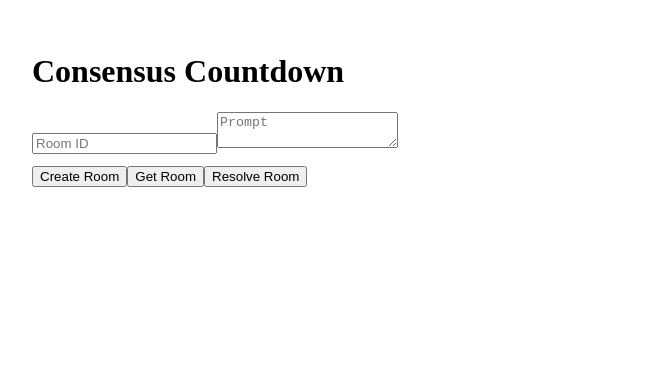
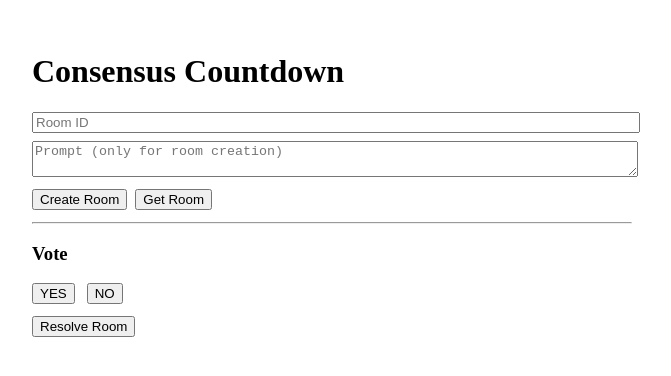
Before and after one commit to emark-cloud/consensus-countdown, a Next.js app: page / in a window 1280 px wide. Shown: the top 376 px of the page, without its empty margins (308-979 px from the left). Built offline with nearby package versions, Linux system fonts and the light colour scheme; what @genlayer/client would draw is missing.

Commit message:
Update page.tsx

```diff
--- a/app/page.tsx
+++ b/app/page.tsx
@@ -9,32 +9,46 @@ export default function Home() {
   const [roomId, setRoomId] = useState("");
   const [prompt, setPrompt] = useState("");
   const [output, setOutput] = useState<any>(null);
+  const [status, setStatus] = useState<string>("");
 
   async function createRoom() {
+    setStatus("Creating room...");
     await genlayer.callContract({
       contractAddress: CONTRACT,
       method: "create_room",
-      args: [roomId, prompt]
+      args: [roomId, prompt],
     });
-    alert("Room created");
+    setStatus("Room created");
+  }
+
+  async function submitVote(vote: "yes" | "no") {
+    setStatus(`Submitting ${vote.toUpperCase()} vote...`);
+    await genlayer.callContract({
+      contractAddress: CONTRACT,
+      method: "submit_vote",
+      args: [roomId, vote],
+    });
+    setStatus(`Vote ${vote.toUpperCase()} submitted`);
   }
 
   async function getRoom() {
     const res = await genlayer.readContract({
       contractAddress: CONTRACT,
       method: "get_room",
-      args: [roomId]
+      args: [roomId],
     });
     setOutput(res);
   }
 
   async function resolveRoom() {
+    setStatus("Resolving via Optimistic Democracy...");
     const res = await genlayer.callContract({
       contractAddress: CONTRACT,
       method: "resolve_room",
-      args: [roomId]
+      args: [roomId],
     });
     setOutput(res);
+    setStatus("Resolution complete");
   }
 
   return (
@@ -44,23 +58,38 @@ export default function Home() {
       <input
         placeholder="Room ID"
         value={roomId}
-        onChange={e => setRoomId(e.target.value)}
+        onChange={(e) => setRoomId(e.target.value)}
+        style={{ width: "100%", marginBottom: 8 }}
       />
 
       <textarea
-        placeholder="Prompt"
+        placeholder="Prompt (only for room creation)"
         value={prompt}
-        onChange={e => setPrompt(e.target.value)}
+        onChange={(e) => setPrompt(e.target.value)}
+        style={{ width: "100%", marginBottom: 8 }}
       />
 
-      <div style={{ marginTop: 12 }}>
+      <div style={{ display: "flex", gap: 8, marginBottom: 12 }}>
         <button onClick={createRoom}>Create Room</button>
         <button onClick={getRoom}>Get Room</button>
-        <button onClick={resolveRoom}>Resolve Room</button>
       </div>
 
+      <hr />
+
+      <h3>Vote</h3>
+      <div style={{ display: "flex", gap: 12, marginBottom: 12 }}>
+        <button onClick={() => submitVote("yes")}>YES</button>
+        <button onClick={() => submitVote("no")}>NO</button>
+      </div>
+
+      <button onClick={resolveRoom}>Resolve Room</button>
+
+      {status && (
+        <p style={{ marginTop: 12, fontStyle: "italic" }}>{status}</p>
+      )}
+
       {output && (
-        <pre style={{ marginTop: 16 }}>
+        <pre style={{ marginTop: 16, background: "#f5f5f5", padding: 12 }}>
           {JSON.stringify(output, null, 2)}
         </pre>
       )}
```
